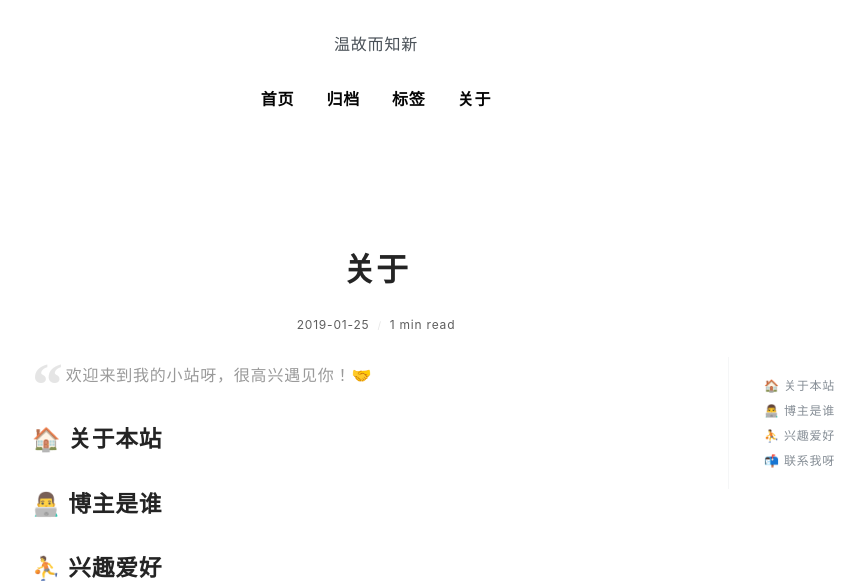
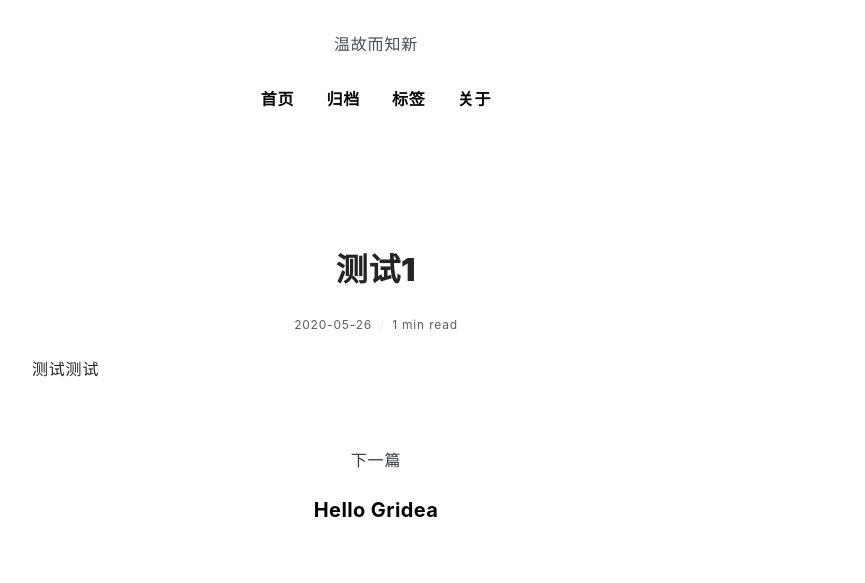
Before and after one commit to 2504255791/2504255791.github.io, a plain HTML site: page post/ce-shi-1/index.html in a window 1280 px wide. Shown: the part 228-811 px from the top of the page, without its empty margins (264-1129 px from the left). Drawn offline with nearby package versions, Linux system fonts and the light colour scheme; a web font is replaced by a local one.

Commit message:
update from gridea: 2020-05-26 21:35:38

```diff
--- a/post/about/index.html
+++ b/post/ce-shi-1/index.html
@@ -2,23 +2,18 @@
   <head>
     <meta charset="utf-8" />
 <meta name="viewport" content="width=device-width, initial-scale=1" />
-<title>关于 | Gridea</title>
-<link rel="shortcut icon" href="https://2504255791.github.io/favicon.ico?v=1590499669167">
+<title>测试1 | Gridea</title>
+<link rel="shortcut icon" href="https://2504255791.github.io/favicon.ico?v=1590499875236">
 <link href="https://cdn.jsdelivr.net/npm/remixicon@2.3.0/fonts/remixicon.css" rel="stylesheet">
 <link rel="stylesheet" href="https://2504255791.github.io/styles/main.css">
-<link rel="alternate" type="application/atom+xml" title="关于 | Gridea - Atom Feed" href="https://2504255791.github.io/atom.xml">
+<link rel="alternate" type="application/atom+xml" title="测试1 | Gridea - Atom Feed" href="https://2504255791.github.io/atom.xml">
 <link rel="stylesheet" href="https://fonts.googleapis.com/css?family=Droid+Serif:400,700">
 
 
 
     <meta name="description" content="
-欢迎来到我的小站呀，很高兴遇见你！🤝
-
-🏠 关于本站
-👨‍💻 博主是谁
-⛹ 兴趣爱好
-📬 联系我呀
-..." />
+测试测试
+" />
     <meta name="keywords" content="" />
     <link rel="stylesheet" href="https://cdnjs.cloudflare.com/ajax/libs/KaTeX/0.10.0/katex.min.css">
     <script src="https://cdn.bootcss.com/highlight.js/9.12.0/highlight.min.js"></script>
@@ -28,7 +23,7 @@
       <div class="main-content">
         <div class="site-header">
   <a href="https://2504255791.github.io">
-  <img class="avatar" src="https://2504255791.github.io/images/avatar.png?v=1590499669167" alt="">
+  <img class="avatar" src="https://2504255791.github.io/images/avatar.png?v=1590499875236" alt="">
   </a>
   <h1 class="site-title">
     Gridea
@@ -81,11 +76,11 @@
         <div class="post-detail">
           <article class="post">
             <h2 class="post-title">
-              关于
+              测试1
             </h2>
             <div class="post-info">
               <span>
-                2019-01-25
+                2020-05-26
               </span>
               <span>
                 1 min read
@@ -95,32 +90,26 @@
 
             <div class="post-content-wrapper">
               <div class="post-content">
-                <blockquote>
-<p>欢迎来到我的小站呀，很高兴遇见你！🤝</p>
-</blockquote>
-<h2 id="关于本站">🏠 关于本站</h2>
-<h2 id="博主是谁">👨‍💻 博主是谁</h2>
-<h2 id="兴趣爱好">⛹ 兴趣爱好</h2>
-<h2 id="联系我呀">📬 联系我呀</h2>
+                <!-- more -->
+<p>测试测试</p>
 
               </div>
               <div class="toc-container">
-                <ul class="markdownIt-TOC">
-<li>
-<ul>
-<li><a href="#%E5%85%B3%E4%BA%8E%E6%9C%AC%E7%AB%99">🏠 关于本站</a></li>
-<li><a href="#%E5%8D%9A%E4%B8%BB%E6%98%AF%E8%B0%81">👨‍💻 博主是谁</a></li>
-<li><a href="#%E5%85%B4%E8%B6%A3%E7%88%B1%E5%A5%BD">⛹ 兴趣爱好</a></li>
-<li><a href="#%E8%81%94%E7%B3%BB%E6%88%91%E5%91%80">📬 联系我呀</a></li>
-</ul>
-</li>
-</ul>
 
               </div>
             </div>
           </article>
         </div>
 
+
+          <div class="next-post">
+            <div class="next">下一篇</div>
+            <a href="https://2504255791.github.io/post/hello-gridea/">
+              <h3 class="post-title">
+                Hello Gridea
+              </h3>
+            </a>
+          </div>
 
 
 
```
Also changed, not shown: archives/index.html (+18 -2 lines), atom.xml (+11 -1 lines), index.html (+21 -2 lines), post/hello-gridea/index.html (+2 -2 lines), tag/joDN4h04z/index.html (+2 -2 lines), tags/index.html (+2 -2 lines).
